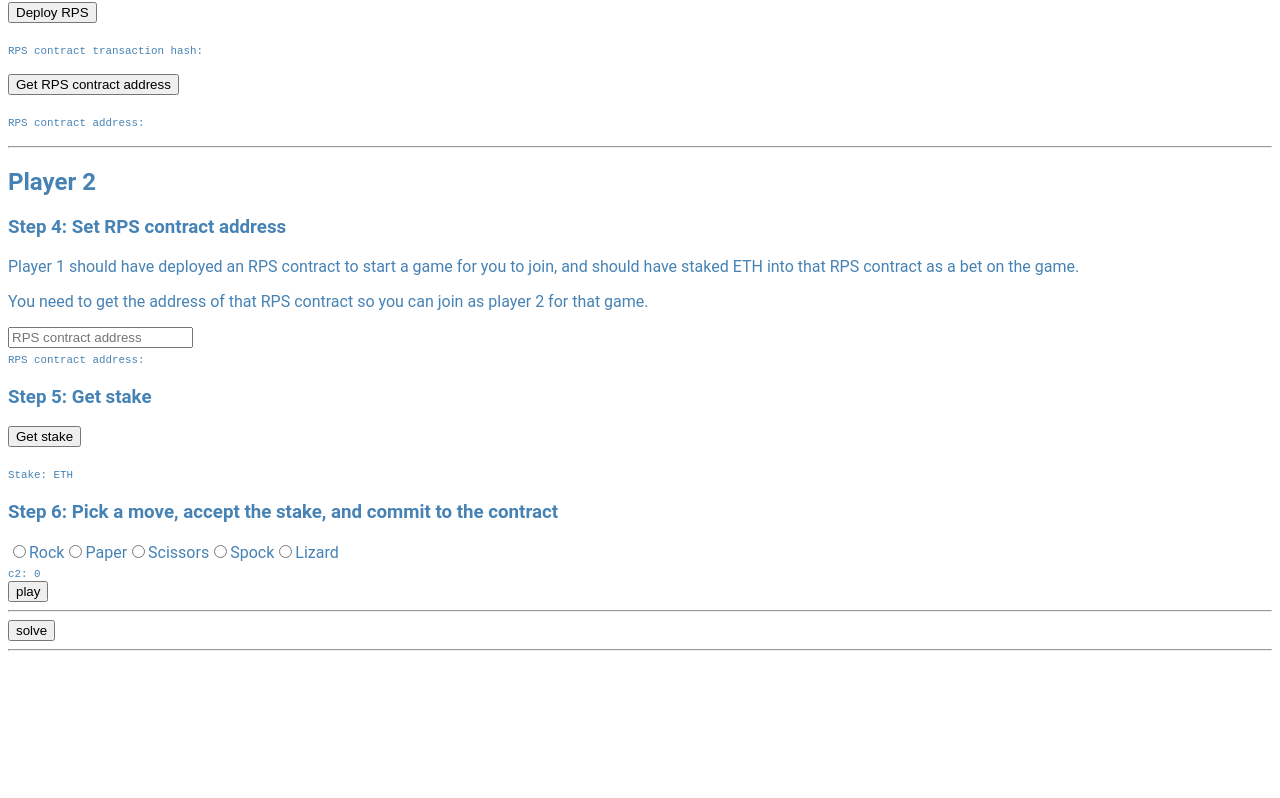
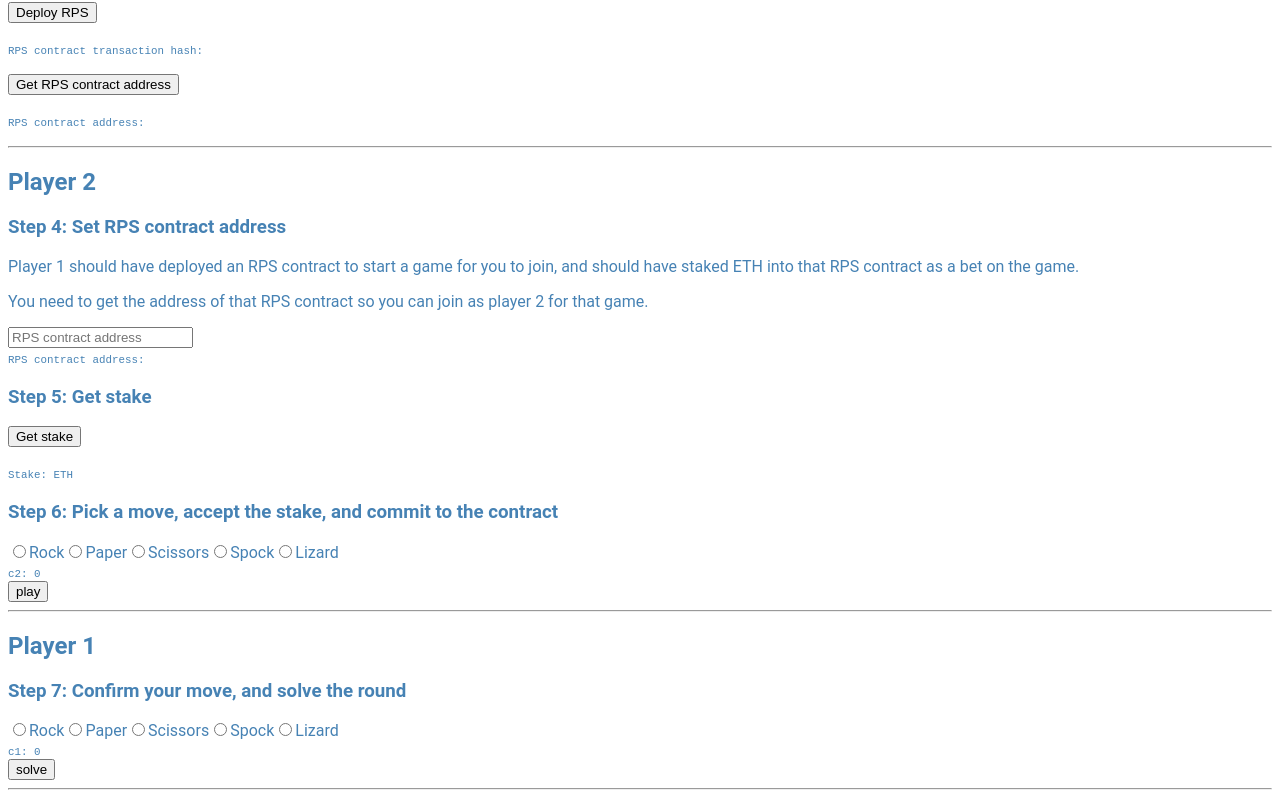
Before and after one commit to bneeland/rock-paper-scissors-lizard-spock, a Next.js app in the folder rps-app/rps-app/: page / in a window 1280 px wide. Shown: the part 678-1476 px from the top of the page. Before the commit the page ends 1337 px from the top, so only its background shows below. Built offline with nearby package versions, Linux system fonts and the light colour scheme.

Commit message:
Getting c1 confirmation input

```diff
--- a/rps-app/rps-app/pages/index.js
+++ b/rps-app/rps-app/pages/index.js
@@ -15,6 +15,7 @@ const Home = () => {
   const [c1Hash, setC1Hash] = useState(null)
   const [stake, setStake] = useState(null)
   const [c2, setC2] = useState(0)
+  const [c1, setC1] = useState(0)
 
   const connectWalletHandler = async () => {
     if (typeof window !== "undefined" && typeof window.ethereum !== "undefined") {
@@ -145,6 +146,10 @@ const Home = () => {
     }
   }
 
+  const c1InputHandler = event => {
+    setC1(event.target.value)
+  }
+
   return (
     <div>
       <Head>
@@ -205,6 +210,16 @@ const Home = () => {
       </div>
       <button onClick={playHandler}>play</button>
       <hr />
+      <h2>Player 1</h2>
+      <h3>Step 7: Confirm your move, and solve the round</h3>
+      <div>
+        <input type="radio" name="c1Input" id="c1rock" value="1" onChange={c1InputHandler} /><label htmlFor="c1rock">Rock</label>
+        <input type="radio" name="c1Input" id="c1paper" value="2" onChange={c1InputHandler} /><label htmlFor="c1paper">Paper</label>
+        <input type="radio" name="c1Input" id="c1scissors" value="3" onChange={c1InputHandler} /><label htmlFor="c1scissors">Scissors</label>
+        <input type="radio" name="c1Input" id="c1spock" value="4" onChange={c1InputHandler} /><label htmlFor="c1spock">Spock</label>
+        <input type="radio" name="c1Input" id="c1lizard" value="5" onChange={c1InputHandler} /><label htmlFor="c1lizard">Lizard</label>
+        <br /><small><code>c1: {c1}</code></small>
+      </div>
       <button>solve</button>
       <hr />
       <code>{error}</code>
```
Lines whose indentation alone changed are shown as unchanged.
